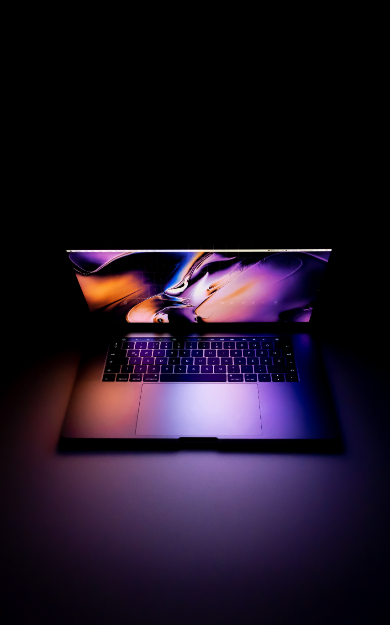
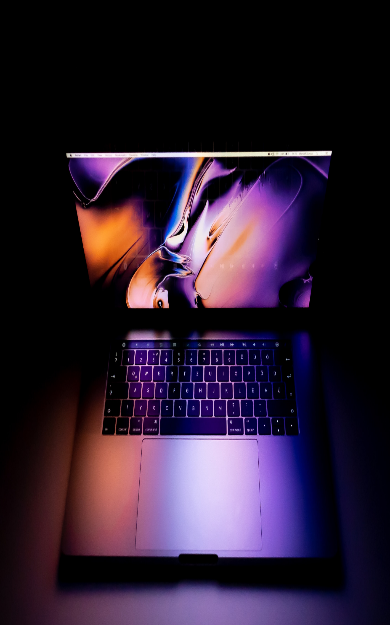
Before and after one commit to abadjazzrell/portfolio, a website: page src/index.html in a window 390 px wide. Shown: the part 88-713 px from the top of the page. Drawn offline with nearby package versions, Linux system fonts and the light colour scheme.

Commit message:
Updated Background Image Size

```diff
--- a/src/index.html
+++ b/src/index.html
@@ -22,7 +22,7 @@
   <title>JazzCodeIT</title>
 </head>
 <body>
-  <div class="myCustomImage h-screen relative w-screen">
+  <div class="myCustomImage sm-bg-contain bg-scroll md:bg-fixed bg-center bg-cover h-screen relative w-screen">
     <!-- Nav goes here-->
 
     <div class="p-5 lg:mx-52">
--- a/src/input.css
+++ b/src/input.css
@@ -69,9 +69,6 @@ body{
     background-image: url('../src/image/background.jpg');
     background-repeat : no-repeat;
     background-size: 100% 150%;
-    background-position: center;
-    background-attachment: fixed;
-
   }
 
 
@@ -87,9 +84,9 @@ body{
 
   }
 
-  @media (max-width: 575px) {
+  /* @media (max-width: 575px) {
     .myCustomImage {
-      background-size: 100% 70%;
+      background-size: 80% 50%;
       background-color: black;
     }
-  }
+  } */
```
Also changed, not shown: dist/output.css.
